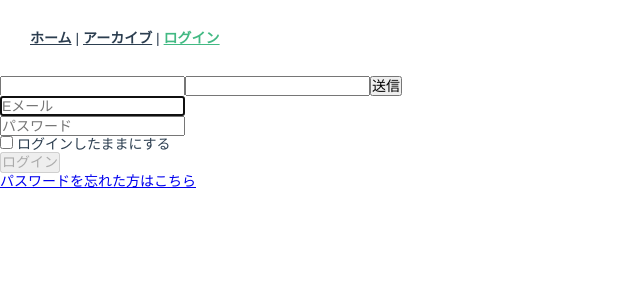
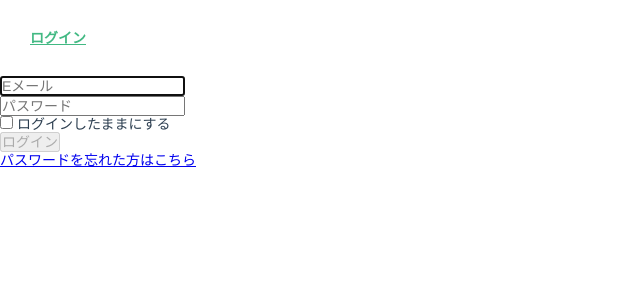
Before and after one commit to K-kind/Punct, a Vue app in the folder frontend/: page /login in a window 1280 px wide. Shown: the top 300 px of the page, without its empty margins (0-640 px from the left). Built offline with nearby package versions, Linux system fonts and the light colour scheme; no server answers.

Commit message:
[Update] auth create to involve name setting

```diff
--- a/frontend/src/App.vue
+++ b/frontend/src/App.vue
@@ -1,9 +1,14 @@
 <template>
   <div id="app">
     <div id="nav">
-      <router-link to="/">ホーム</router-link> |
-      <router-link to="/archives">アーカイブ</router-link> |
-      <router-link to="/login">ログイン</router-link>
+      <span v-if="userName">
+        <router-link to="/">ホーム</router-link> |
+        <router-link to="/archives">アーカイブ</router-link> |
+        <a href="Javascript:void(0)">{{ userName }}</a>
+      </span>
+      <span v-else>
+        <router-link to="/login">ログイン</router-link>
+      </span>
     </div>
     <router-view/>
   </div>
@@ -15,6 +20,11 @@ import { SET_NAME } from '@/store/mutation-types'
 
 export default {
   name: 'App',
+  computed: {
+    userName() {
+      return this.$store.state.auth.userName
+    }
+  },
   created() {
     this.$store.dispatch(`auth/${SET_NAME}`)
     console.log('Set name します')
--- a/frontend/src/store/modules/auth.js
+++ b/frontend/src/store/modules/auth.js
@@ -26,13 +26,16 @@ export default {
     // }
   },
   actions: {
-    [CREATE]({ dispatch }, data) {
+    [CREATE]({ commit, dispatch }, data) {
       dispatch(
         `http/${POST}`,
         { url: 'auth', data },
         { root: true }
-      ).then( () => { router.push('/') })
-       .catch(err => err) // コンソールログでもいいかも
+      ).then(res => { // res.data = { message: '', name: '' }
+        commit(SET_NAME, res.data.name)
+        router.push('/')
+      })
+       .catch(err => err) // window.alertでもいいかも
     },
     [DESTROY]({ commit, dispatch }, data) {
       dispatch(
--- a/frontend/src/views/Login.vue
+++ b/frontend/src/views/Login.vue
@@ -1,10 +1,5 @@
 <template>
   <div class="login">
-    <form action="http://localhost/api/auth" method="post">
-      <input type="email" name="email">
-      <input type="password" name="password">
-      <button>送信</button>
-    </form>
     <section class="hero is-light is-fullheight">
       <div class="hero-body">
         <div class="container has-text-centered">
@@ -77,9 +72,6 @@ export default {
     }
   },
   computed: {
-    token() {
-      return this.$store.state.auth.token
-    },
     errorMessage () {
       return this.$store.state.message.error
     }
```
Also changed, not shown: 1 other file (tests, documents, lock files or other folders).
